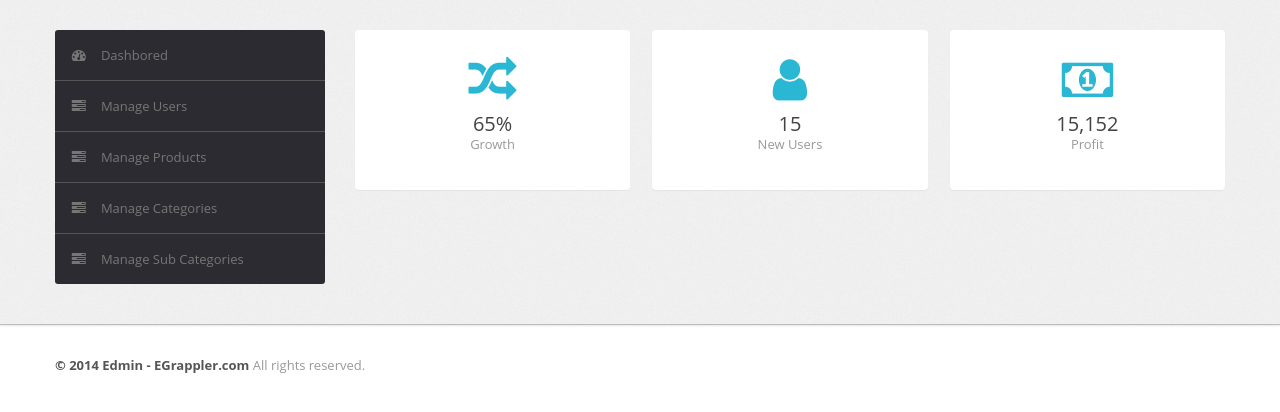
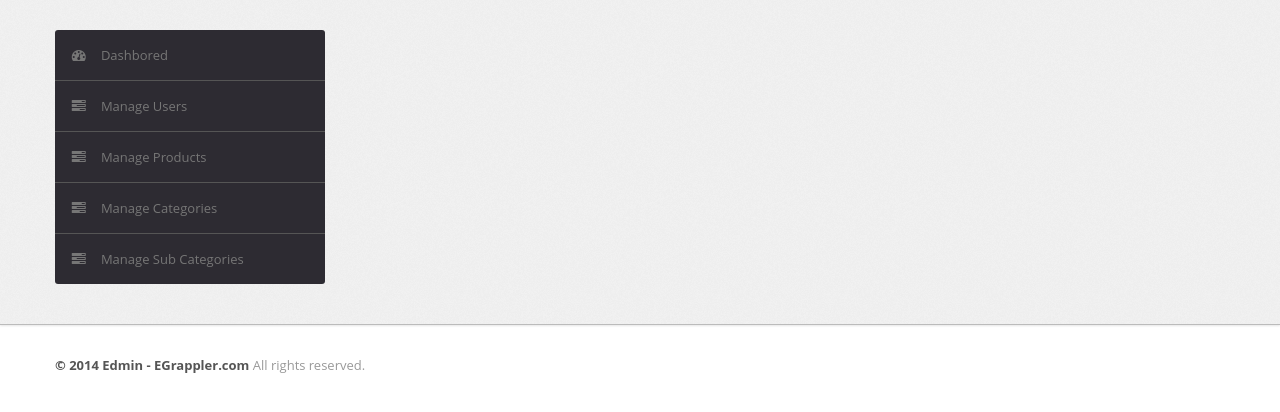
Before and after one commit to Yogesh5454573/crud-core-php, a PHP site: page / in a window 1280 px wide. Shown: the part 61-473 px from the top of the page. Run offline with PHP 8.4, Linux system fonts and the light colour scheme.

Commit message:
Refactor index.php: remove unused button elements and correct script paths

```diff
--- a/index.php
+++ b/index.php
@@ -1,6 +1,5 @@
 <!DOCTYPE html>
 <html lang="en">
-
 <head>
     <meta charset="UTF-8">
     <meta name="viewport" content="width=device-width, initial-scale=1.0">
@@ -11,10 +10,8 @@
     <link href="https://fonts.googleapis.com/icon?family=Material+Icons" rel="stylesheet">
     <link rel="stylesheet" href="https://cdnjs.cloudflare.com/ajax/libs/font-awesome/4.7.0/css/font-awesome.min.css">
 </head>
-
 <body>
     <?php include('commen/header.php'); ?>
-
     <div class="wrapper">
         <div class="container">
             <div class="row">
@@ -22,30 +19,17 @@
                 <div class="span9">
                     <div class="content">
                         <div class="btn-controls">
-                            <div class="btn-box-row row-fluid">
-                                <a href="#" class="btn-box big span4"><i class=" icon-random"></i><b>65%</b>
-                                    <p class="text-muted">
-                                        Growth</p>
-                                </a><a href="#" class="btn-box big span4"><i class="icon-user"></i><b>15</b>
-                                    <p class="text-muted">
-                                        New Users</p>
-                                </a><a href="#" class="btn-box big span4"><i class="icon-money"></i><b>15,152</b>
-                                    <p class="text-muted">
-                                        Profit</p>
-                                </a>
-                            </div>
                         </div>
                     </div>
                 </div>
-
             </div>
         </div>
     </div>
     <?php include 'commen/footer.php'; ?>
-    <script src="scripts/jquery-1.9.1.min.js"></script>
-    <script src="bootstrap/js/bootstrap.min.js"></script>
-    <script src="scripts/datatables/jquery.dataTables.js"></script>
-    <script src="scripts/common.js"></script>
+    <script src="asset/scripts/jquery-1.9.1.min.js"></script>
+    <script src="asset/bootstrap/js/bootstrap.min.js"></script>
+    <script src="asset/scripts/datatables/jquery.dataTables.js"></script>
+    <script src="asset/scripts/common.js"></script>
 </body>
 
 </html>
```
